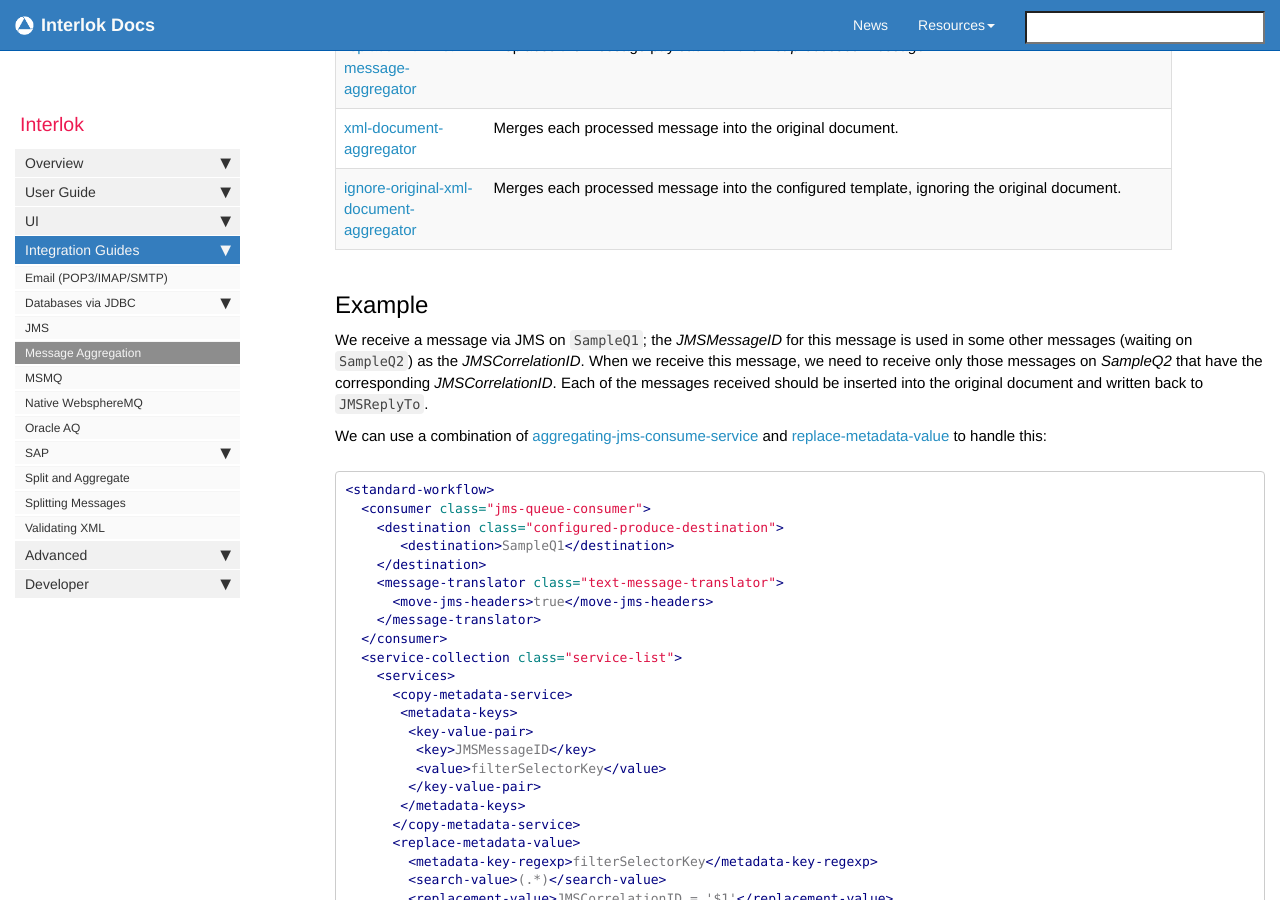
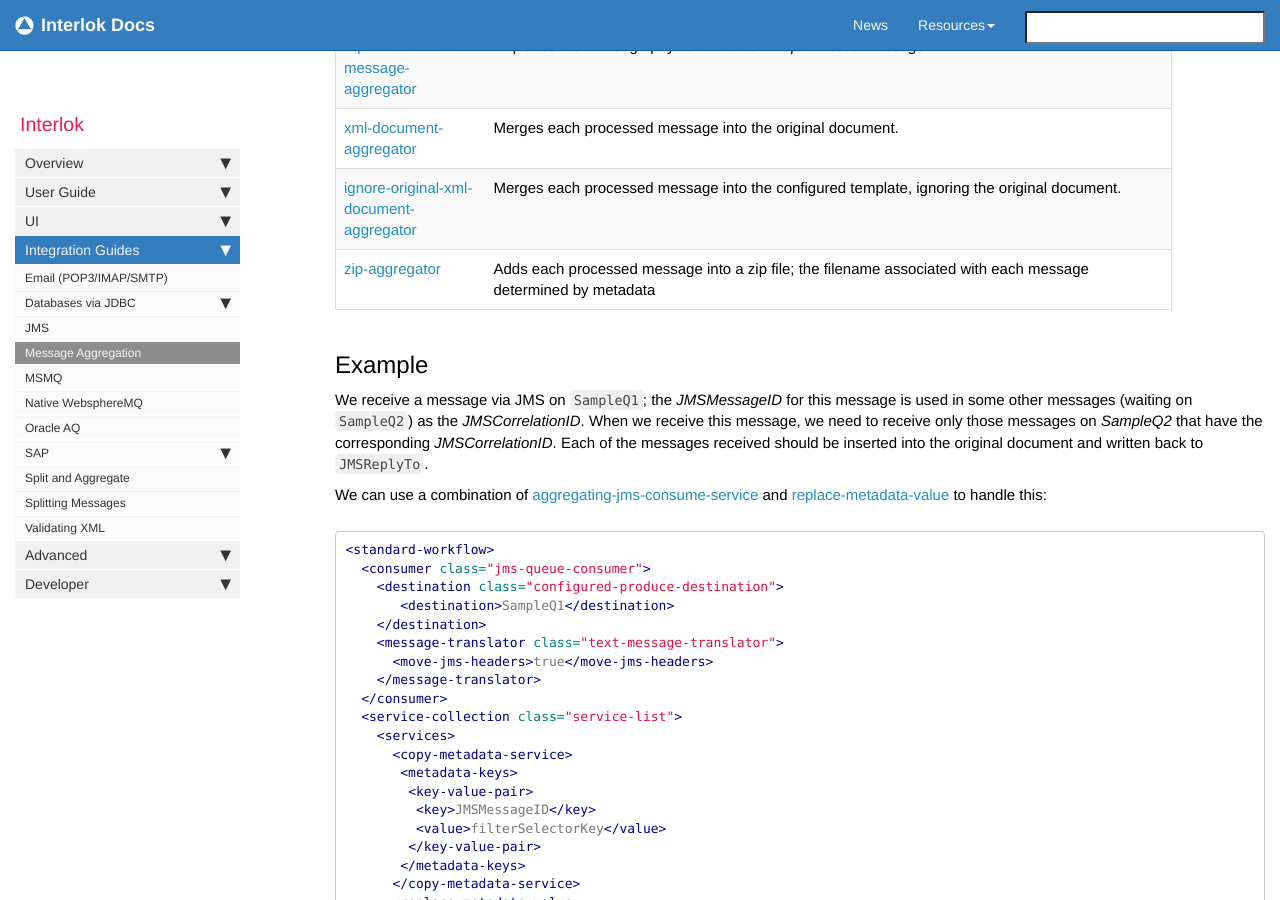
Before and after one commit to adaptris/interlok-docs-legacy, a Jekyll site: the page built from pages/cookbook/cookbook-aggregating-messages.md, in a window 1280 px wide and 900 px high, scrolled down 670 px. Built offline with Jekyll 4.4.1, drawn with Linux system fonts in a browser that asks for light colours; nearby versions of some CDN libraries; comment, search, counter and statistics services are not loaded.

Commit message:
Added the new zip-aggregator from INTERLOK-1306

```diff
--- a/pages/cookbook/cookbook-aggregating-messages.md
+++ b/pages/cookbook/cookbook-aggregating-messages.md
@@ -21,6 +21,7 @@ There are currently 2 [AggregatingConsumeService][] implementations : [aggregati
 |[replace-with-first-message-aggregator][]| Replaces the message payload with the _first processed message_.|
 |[xml-document-aggregator][]| Merges each processed message into the original document.|
 |[ignore-original-xml-document-aggregator][]| Merges each processed message into the configured template, ignoring the original document.|
+|[zip-aggregator][]| Adds each processed message into a zip file; the filename associated with each message determined by metadata|
 
 ## Example ##
 
@@ -104,3 +105,4 @@ We can use a combination of [aggregating-jms-consume-service][] and [replace-met
 [aggregating-fs-consume-service]: https://development.adaptris.net/javadocs/v3-snapshot/Interlok-API/com/adaptris/core/fs/AggregatingFsConsumeService.html
 [ConsumeDestinationGenerator]: https://development.adaptris.net/javadocs/v3-snapshot/Interlok-API/com/adaptris/core/services/aggregator/ConsumeDestinationGenerator.html
 [aggregating-queue-consumer]: https://development.adaptris.net/javadocs/v3-snapshot/Interlok-API/com/adaptris/core/jms/AggregatingQueueConsumer.html
+[zip-aggregator]: https://development.adaptris.net/javadocs/v3-snapshot/Interlok-API/com/adaptris/core/services/aggregator/ZipAggregator.html
```
